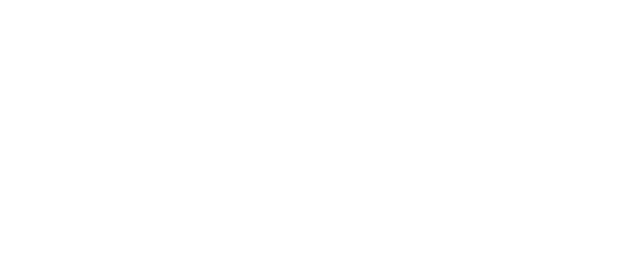
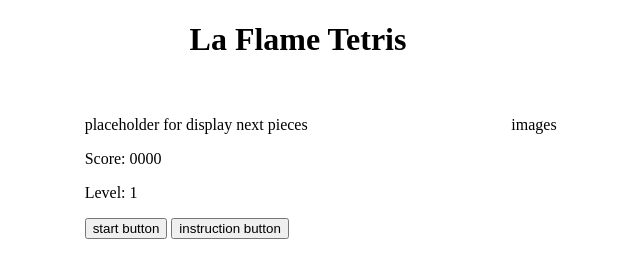
Before and after one commit to sntruong12/travis-scott-tetris, a plain HTML site: page index.html in a window 1280 px wide. Shown: the whole page, without its empty margins (342-982 px from the left). Drawn offline with Linux system fonts and the light colour scheme.

Commit message:
correct README.md and layout set up for UI

```diff
--- a/css/main.css
+++ b/css/main.css
@@ -0,0 +1,30 @@
+* {
+  box-sizing: border-box;
+}
+
+body {
+  margin: 0;
+  display: grid;
+  grid-template-columns: 1fr 1fr 1fr;
+  grid-template-rows: 100px 1fr;
+  grid-template-areas:
+  "hdr hdr hdr"
+  "board info media";
+}
+
+header {
+  grid-area: hdr;
+  text-align: center;
+}
+
+section.board-section {
+  grid-area: board;
+}
+
+section.info-section {
+  grid-area: info;
+}
+
+section.media-section {
+  grid-area: media;
+}
--- a/index.html
+++ b/index.html
@@ -9,6 +9,21 @@
   <title>Travis Scott Tetris</title>
 </head>
 <body>
-
+  <header>
+    <h1>La Flame Tetris</h1>
+  </header>
+  <section class="board-section">
+    <canvas id="gameboard"></canvas>
+  </section>
+  <section class="info-section">
+    <p>placeholder for display next pieces</p>
+    <p>Score: 0000</p>
+    <p>Level: 1</p>
+    <button>start button</button>
+    <button>instruction button</button>
+  </section class="media-section">
+  <section>
+    <p>images</p>
+  </section>
 </body>
 </html>
```
Also changed, not shown: js/main.js (+25 -0 lines), 1 other file.
